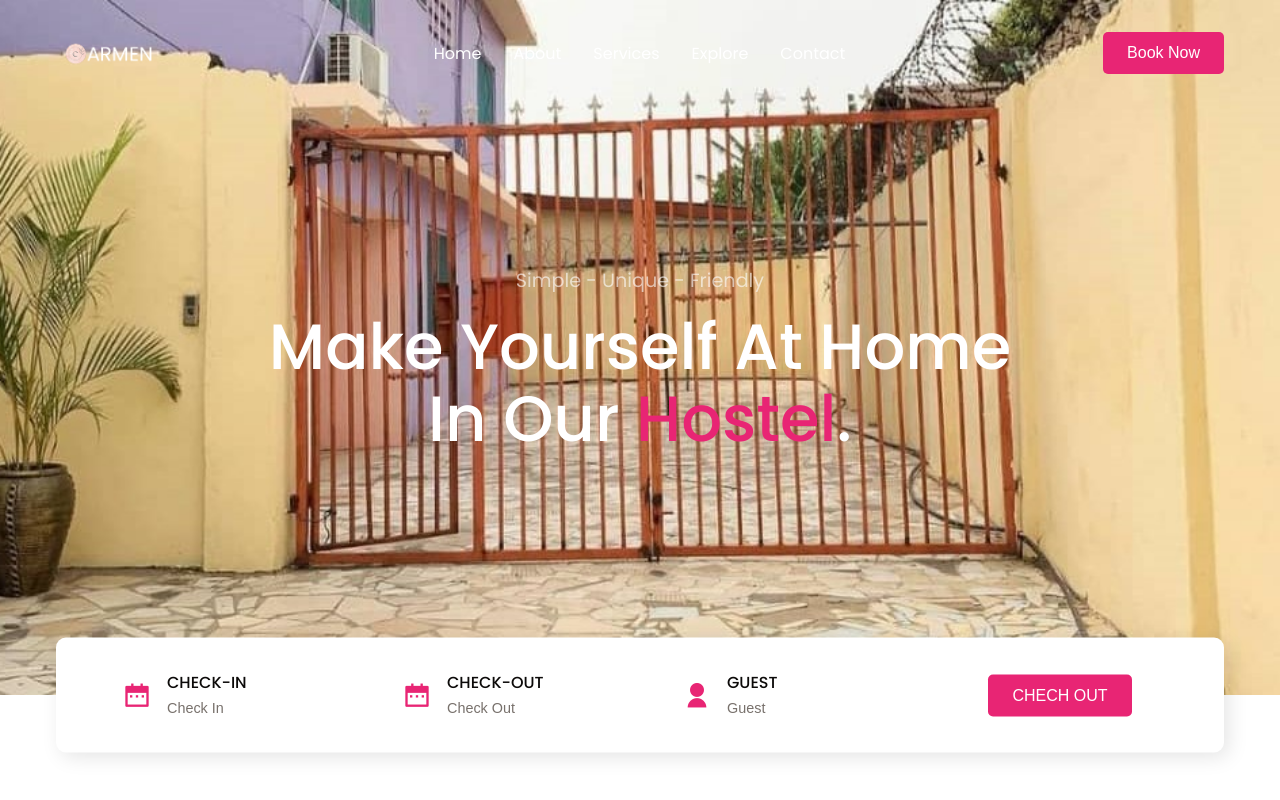
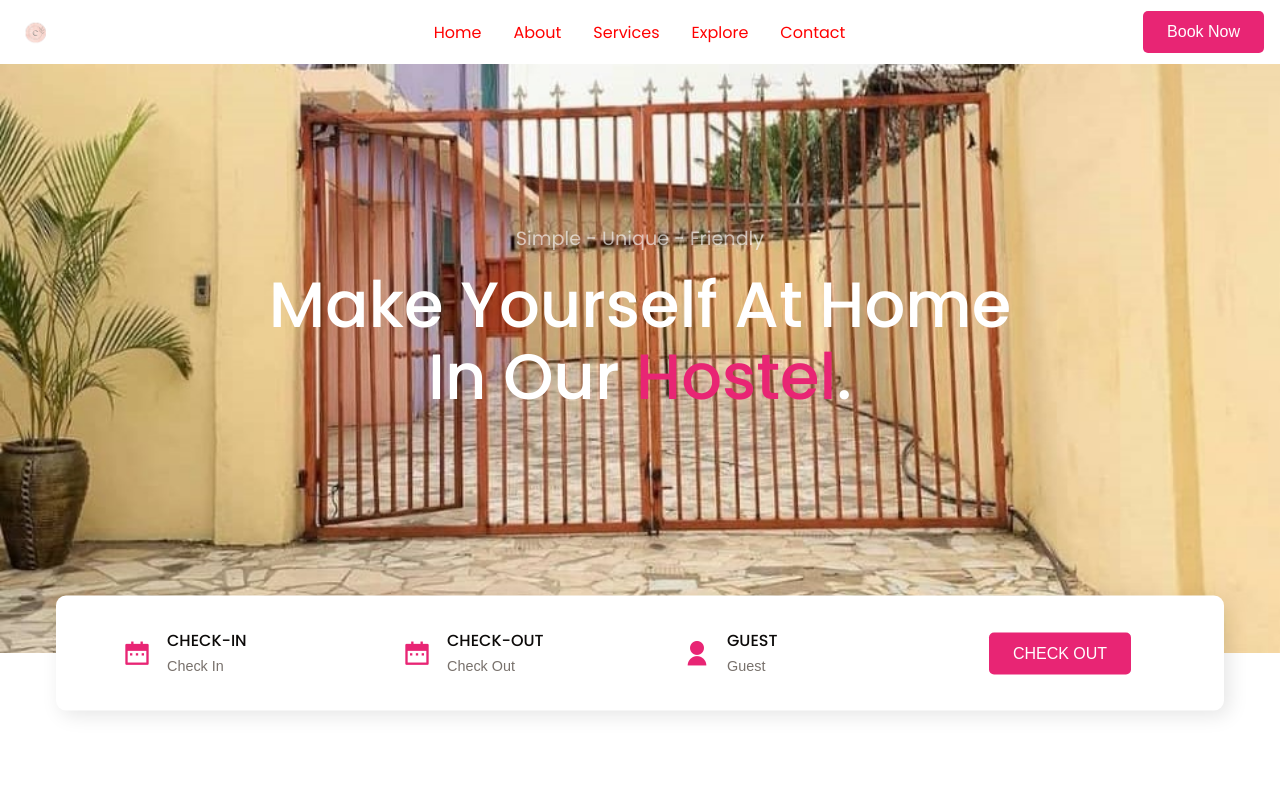
Before and after one commit to Mosayapps/web_test, a plain HTML site: page index.html in a window 1280 px wide. Shown: the top 800 px of the page. Drawn offline with nearby package versions, Linux system fonts and the light colour scheme.

Commit message:
Add files via upload

```diff
--- a/index.html
+++ b/index.html
@@ -66,7 +66,7 @@
           </div>
         </div>
         <div class="input__group input__btn">
-          <button class="btn">CHECH OUT</button>
+          <button class="btn">CHECK OUT</button>
         </div>
       </form>
     </section>
@@ -222,7 +222,7 @@
 
           <div class="contactTitle">
             <h2>Get In Touch</h2>
-            <p>Lorem ipsum dolor sit amet, consectetur adipisicing elit, sed do eiusmod.</p>
+            <p>Get in touch with us now</p>
           </div>
 
           <!--  *******   Title Ends   *******  -->
@@ -237,7 +237,7 @@
               </div>
               <div class="details">
                 <span>Phone</span>
-                <span>+233 551 348 619</span>
+                <span>+233 249 300 212</span>
               </div>
             </div>
 
--- a/styles.css
+++ b/styles.css
@@ -82,6 +82,7 @@ a {
 
 .logo {
   max-width: 120px;
+  color: #970d44;
 }
 
 html,
@@ -105,9 +106,10 @@ nav {
   isolation: isolate;
   top: 0;
   width: 100%;
-  max-width: var(--max-width);
   margin: auto;
   z-index: 9;
+  background-color: white;
+  height: 50px;
 
 }
 
@@ -118,6 +120,7 @@ nav {
   justify-content: space-between;
   gap: 2rem;
   background-color: var(--primary-color);
+
 }
 
 .nav__menu__btn {
@@ -139,6 +142,7 @@ nav {
   transform: translateY(-100%);
   transition: 0.5s;
   z-index: -1;
+
 }
 
 .nav__links.open {
@@ -149,7 +153,7 @@ nav {
   position: relative;
   isolation: isolate;
   padding-bottom: 8px;
-  color: var(--white);
+  color: red;
   transition: 0.3s;
 }
 
```
